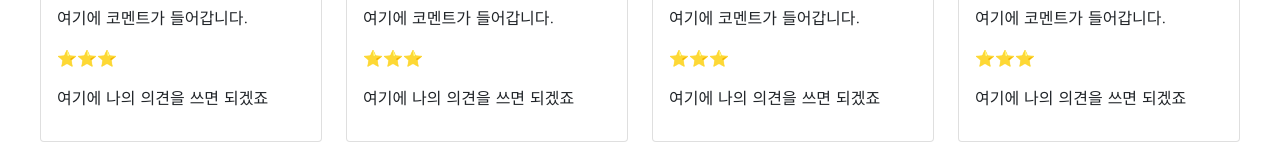
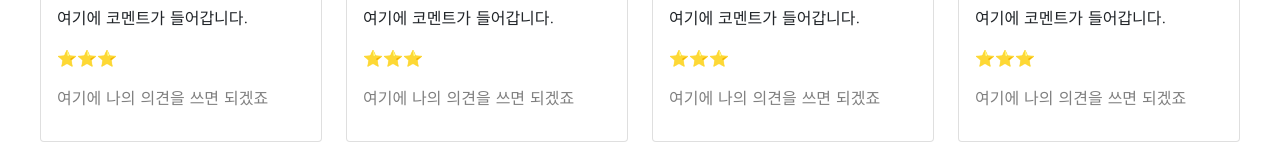
Before and after one commit to eunseoji/practice, a plain HTML site: page index.html in a window 1280 px wide. Shown: the part 774-936 px from the top of the page. Drawn offline with nearby package versions, Linux system fonts and the light colour scheme.

Commit message:
Update index.html

```diff
--- a/index.html
+++ b/index.html
@@ -50,8 +50,9 @@
             border: 2px solid white;
         }
 
-        .mycomment {}
-
+        .mycomment {
+            color: gray;
+        }
         .mycards {
             width: 1200px;
             margin: 20px auto 20px auto;
```
